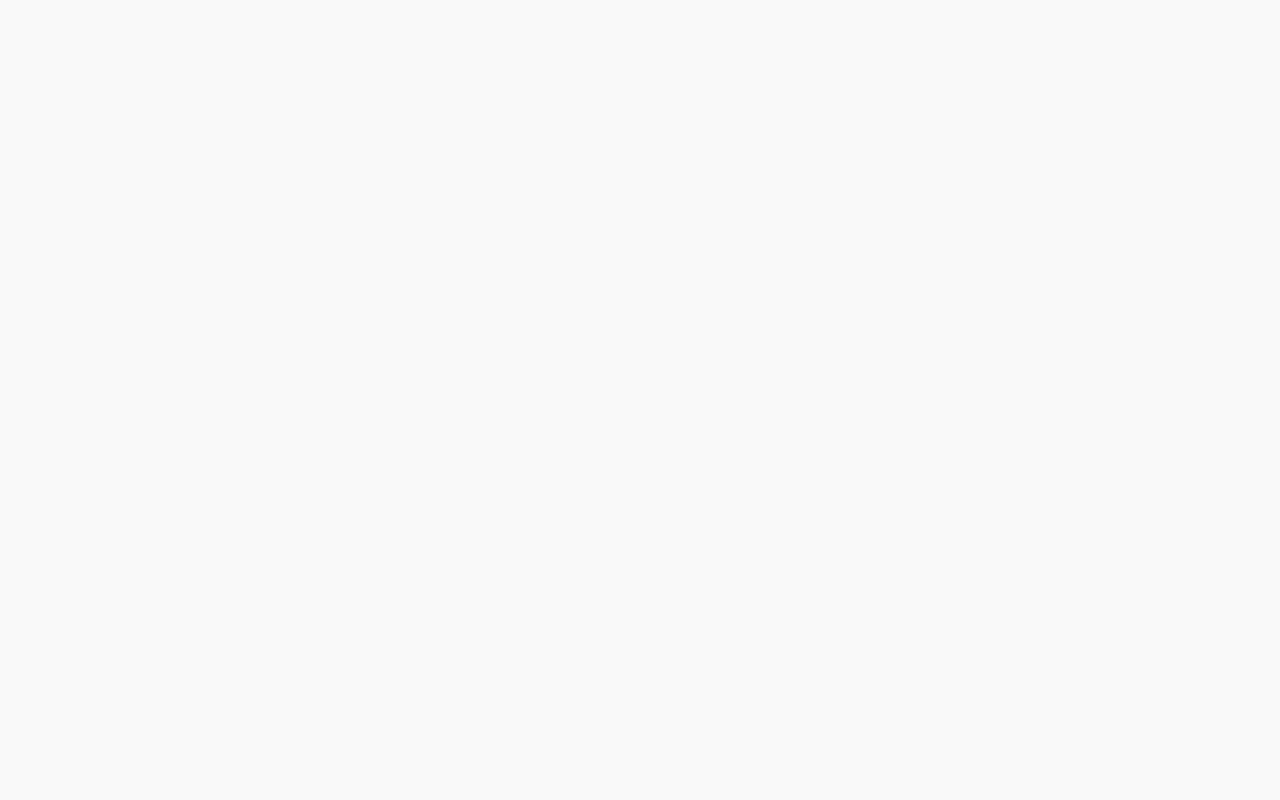
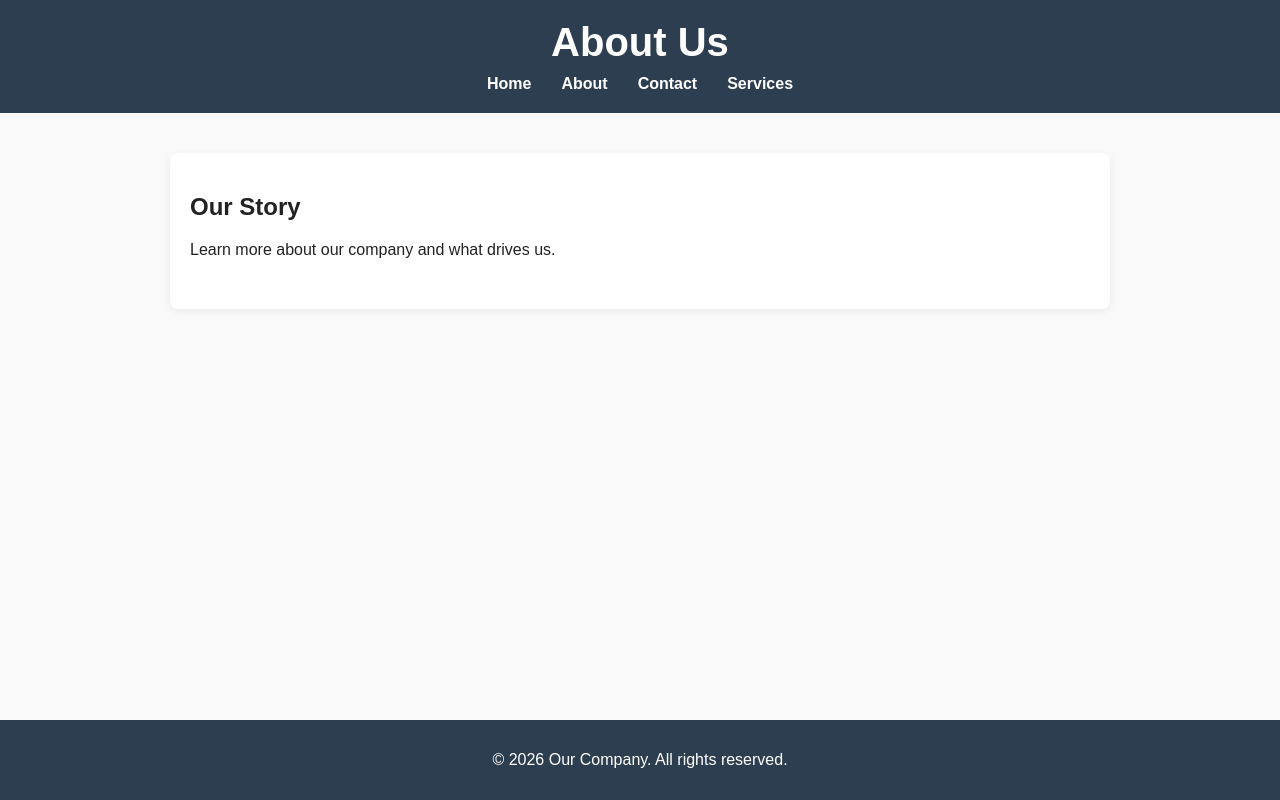
Before and after one commit to Raj-Amrutiya/Client_project, a plain HTML site: page website/about.html in a window 1280 px wide. Drawn offline with Linux system fonts and the light colour scheme.

Commit message:
Modify About.html

```diff
--- a/website/about.html
+++ b/website/about.html
@@ -3,10 +3,29 @@
 <head>
     <meta charset="UTF-8">
     <meta name="viewport" content="width=device-width, initial-scale=1.0">
-    <title>About</title>
+    <title>About - Our Company</title>
     <link rel="stylesheet" href="css/style.css">
 </head>
 <body>
-    <!-- About content here -->
+    <header>
+        <h1>About Us</h1>
+        <nav>
+            <ul>
+                <li><a href="index.html">Home</a></li>
+                <li><a href="about.html">About</a></li>
+                <li><a href="contact.html">Contact</a></li>
+                <li><a href="services.html">Services</a></li>
+            </ul>
+        </nav>
+    </header>
+    <main>
+        <section>
+            <h2>Our Story</h2>
+            <p>Learn more about our company and what drives us.</p>
+        </section>
+    </main>
+    <footer>
+        <p>&copy; 2026 Our Company. All rights reserved.</p>
+    </footer>
 </body>
 </html>
```
